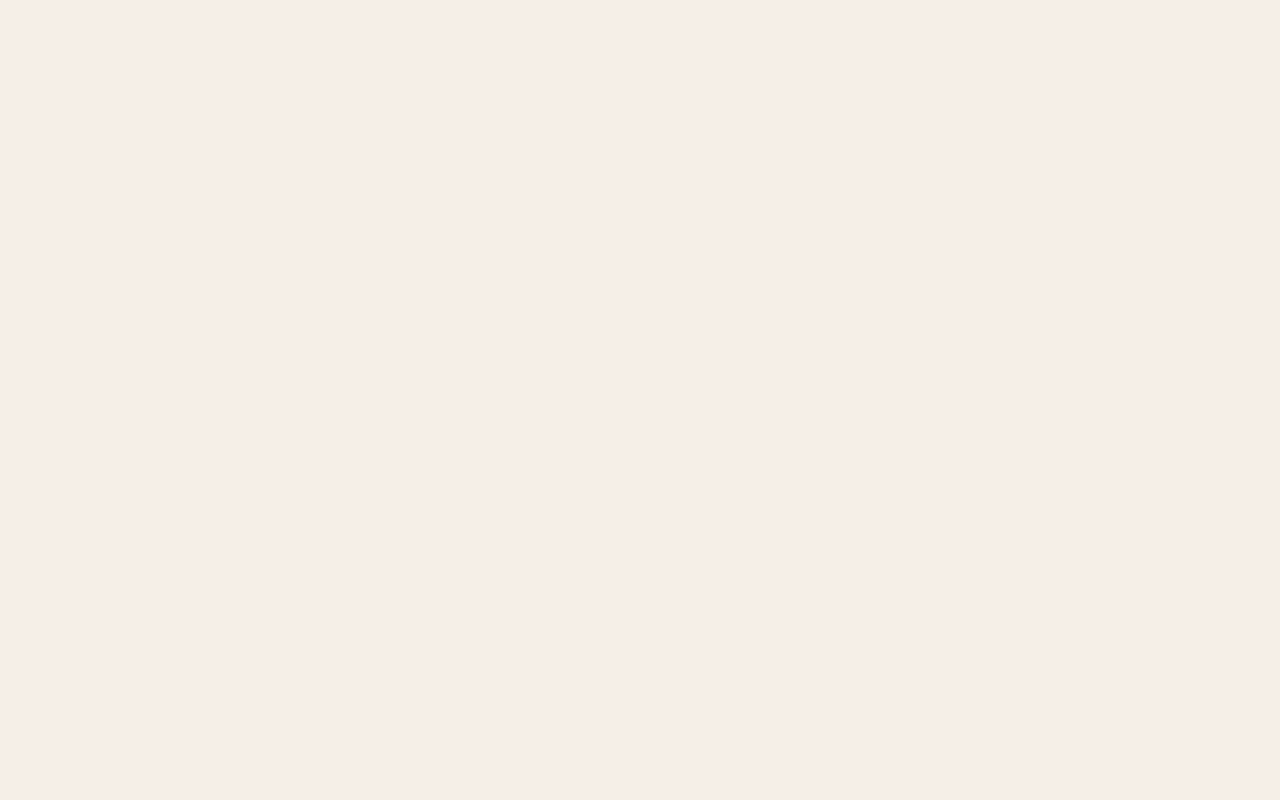
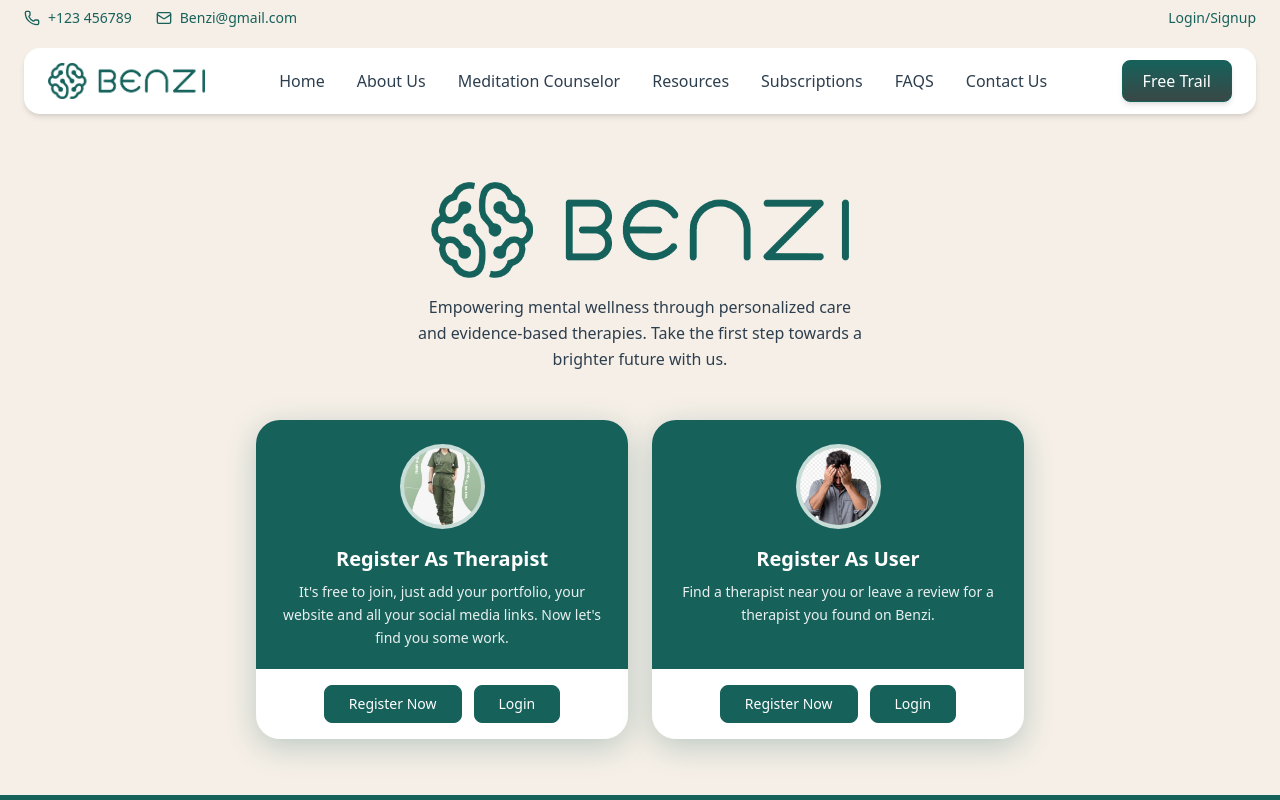
Before and after one commit to sameedsaeed123/final-year-benzi-ai-, a React (Vite) app in the folder frontend/: page /register in a window 1280 px wide. Before the commit this address had no page. Shown: the top 800 px of the page. Built offline with nearby package versions, Linux system fonts and the light colour scheme; a web font is replaced by a local one.

Commit message:
registeration

```diff
--- a/frontend/src/App.jsx
+++ b/frontend/src/App.jsx
@@ -2,6 +2,7 @@ import React from 'react';
 import { BrowserRouter as Router, Routes, Route } from 'react-router-dom';
 import Home from './pages/Home';
 import AboutUsPage from './pages/AboutUsPage';
+import Register from './pages/Register';
 
 function App() {
   return (
@@ -9,6 +10,7 @@ function App() {
       <Routes>
         <Route path="/" element={<Home />} />
         <Route path="/about" element={<AboutUsPage />} />
+        <Route path="/register" element={<Register />} />
       </Routes>
     </Router>
   );
--- a/frontend/src/components/Navbar.jsx
+++ b/frontend/src/components/Navbar.jsx
@@ -71,12 +71,13 @@ const Navbar = ({ isSticky = false }) => {
 
             {/* CTA Button & Mobile Menu Toggle */}
             <div className="flex items-center gap-4">
-              <button
+              <Link
+                to="/register"
                 className="hidden md:block text-white px-5 py-2 rounded-lg font-medium transition-all text-sm lg:text-base shadow-md hover:shadow-lg"
                 style={{ background: 'linear-gradient(180deg, #17615B 0%, #394846 100%)' }}
               >
                 Free Trial
-              </button>
+              </Link>
 
               {/* Mobile Menu Button */}
               <button
@@ -115,12 +116,13 @@ const Navbar = ({ isSticky = false }) => {
 
         {/* CTA Button & Mobile Menu Toggle */}
         <div className="flex items-center gap-4">
-          <button
+          <Link
+            to="/register"
             className="hidden md:block text-white px-5 py-2 rounded-lg font-medium transition-all text-sm lg:text-base shadow-md hover:shadow-lg"
             style={{ background: 'linear-gradient(180deg, #17615B 0%, #394846 100%)' }}
           >
             Free Trial
-          </button>
+          </Link>
 
           {/* Mobile Menu Button */}
           <button
@@ -161,14 +163,14 @@ const Navbar = ({ isSticky = false }) => {
             </div>
 
             <div className="flex items-center gap-4 mt-6 pt-4 border-t border-white/20">
-              <Link to="/login" className="text-white/80 hover:text-white font-medium">Login</Link>
+              <Link to="/register" className="text-white/80 hover:text-white font-medium">Login</Link>
               <span className="text-white/40">|</span>
-              <Link to="/signup" className="text-white/80 hover:text-white font-medium">Signup</Link>
+              <Link to="/register" className="text-white/80 hover:text-white font-medium">Signup</Link>
             </div>
 
-            <button className="mt-4 bg-white text-[#2D3E4E] px-5 py-3 rounded-lg font-bold shadow-md hover:bg-gray-100 transition-colors w-full">
+            <Link to="/register" className="mt-4 bg-white text-[#2D3E4E] px-5 py-3 rounded-lg font-bold shadow-md hover:bg-gray-100 transition-colors w-full text-center block">
               Free Trial
-            </button>
+            </Link>
           </div>
         </div>
       </div>
--- a/frontend/src/components/NavbarAlt.jsx
+++ b/frontend/src/components/NavbarAlt.jsx
@@ -1,4 +1,4 @@
-import React, { useState } from 'react';
+import React, { useState, useEffect } from 'react';
 import { Link } from 'react-router-dom';
 import { Menu, X } from 'lucide-react';
 import logo from '../assets/logo-transparent.png';
@@ -6,6 +6,17 @@ import logoWhite from '../assets/logowhite.png';
 
 const NavbarAlt = ({ activePage = 'About Us' }) => {
   const [isOpen, setIsOpen] = useState(false);
+  const [showStickyNav, setShowStickyNav] = useState(false);
+
+  useEffect(() => {
+    const handleScroll = () => {
+      // Show sticky nav after scrolling 100px
+      setShowStickyNav(window.scrollY > 100);
+    };
+
+    window.addEventListener('scroll', handleScroll);
+    return () => window.removeEventListener('scroll', handleScroll);
+  }, []);
 
   // Prevent body scroll when menu is open
   React.useEffect(() => {
@@ -30,9 +41,13 @@ const NavbarAlt = ({ activePage = 'About Us' }) => {
   ];
 
   return (
-    <nav className="bg-[#F5EFE7]">
+    <>
+      {/* Sticky Navbar - appears after scrolling */}
+      <nav
+        className={`fixed left-0 right-0 z-[9999] transition-all duration-500 ease-out ${showStickyNav ? 'top-0 opacity-100' : '-top-24 opacity-0'}`}
+      >
         <div className="container mx-auto px-4 md:px-6 py-3">
-        <div className="bg-[#F5EFE7] rounded-2xl px-4 md:px-6 py-3 flex justify-between items-center">
+          <div className="bg-white/95 backdrop-blur-md rounded-2xl px-4 md:px-6 py-3 flex justify-between items-center shadow-lg border border-gray-200/50">
             {/* Logo */}
             <div className="flex items-center">
               <Link to="/">
@@ -57,12 +72,13 @@ const NavbarAlt = ({ activePage = 'About Us' }) => {
 
             {/* CTA Button & Mobile Menu Toggle */}
             <div className="flex items-center gap-4">
-            <button
-              className="hidden md:block text-white px-5 py-2 rounded-lg font-medium transition-all text-sm lg:text-base shadow-md hover:shadow-lg border border-[#17615B]"
+              <Link
+                to="/register"
+                className="hidden md:block text-white px-5 py-2 rounded-lg font-medium transition-all text-sm lg:text-base shadow-md hover:shadow-lg"
                 style={{ background: 'linear-gradient(180deg, #17615B 0%, #394846 100%)' }}
               >
                 Free Trail
-            </button>
+              </Link>
 
               {/* Mobile Menu Button */}
               <button
@@ -73,6 +89,56 @@ const NavbarAlt = ({ activePage = 'About Us' }) => {
               </button>
             </div>
           </div>
+        </div>
+      </nav>
+
+      {/* Regular Navbar */}
+      <nav className="bg-[#F5EFE7]">
+        <div className="container mx-auto px-4 md:px-6 py-3">
+          <div className="bg-white rounded-2xl px-4 md:px-6 py-3 flex justify-between items-center shadow-md">
+            {/* Logo */}
+            <div className="flex items-center">
+              <Link to="/">
+                <img src={logo} alt="Benzi Logo" className="h-7 md:h-9" />
+              </Link>
+            </div>
+
+            {/* Desktop Nav Links */}
+            <div className="hidden lg:flex items-center gap-6 xl:gap-8 font-medium text-sm xl:text-base">
+              {navLinks.map((link) => (
+                <Link
+                  key={link.name}
+                  to={link.href}
+                  className={`transition-colors ${
+                    link.name === activePage ? 'text-[#17615B] font-bold' : 'text-[#2D3E4E] hover:text-[#17615B]'
+                  }`}
+                >
+                  {link.name}
+                </Link>
+              ))}
+            </div>
+
+            {/* CTA Button & Mobile Menu Toggle */}
+            <div className="flex items-center gap-4">
+              <Link
+                to="/register"
+                className="hidden md:block text-white px-5 py-2 rounded-lg font-medium transition-all text-sm lg:text-base shadow-md hover:shadow-lg border border-[#17615B]"
+                style={{ background: 'linear-gradient(180deg, #17615B 0%, #394846 100%)' }}
+              >
+                Free Trail
+              </Link>
+
+              {/* Mobile Menu Button */}
+              <button
+                className="lg:hidden text-[#2D3E4E] p-1"
+                onClick={() => setIsOpen(!isOpen)}
+              >
+                {isOpen ? <X size={24} /> : <Menu size={24} />}
+              </button>
+            </div>
+          </div>
+        </div>
+      </nav>
 
       {/* Mobile Off-canvas Menu */}
       <div className={`fixed inset-0 z-40 lg:hidden transition-opacity duration-300 ${isOpen ? 'opacity-100 visible' : 'opacity-0 invisible pointer-events-none'}`}>
@@ -105,19 +171,18 @@ const NavbarAlt = ({ activePage = 'About Us' }) => {
             </div>
 
             <div className="flex items-center gap-4 mt-6 pt-4 border-t border-white/20">
-                <Link to="/login" className="text-white/80 hover:text-white font-medium">Login</Link>
+              <Link to="/register" className="text-white/80 hover:text-white font-medium" onClick={() => setIsOpen(false)}>Login</Link>
               <span className="text-white/40">|</span>
-                <Link to="/signup" className="text-white/80 hover:text-white font-medium">Signup</Link>
+              <Link to="/register" className="text-white/80 hover:text-white font-medium" onClick={() => setIsOpen(false)}>Signup</Link>
             </div>
 
-              <button className="mt-4 bg-white text-[#2D3E4E] px-5 py-3 rounded-lg font-bold shadow-md hover:bg-gray-100 transition-colors w-full">
+            <Link to="/register" className="mt-4 bg-white text-[#2D3E4E] px-5 py-3 rounded-lg font-bold shadow-md hover:bg-gray-100 transition-colors w-full text-center block" onClick={() => setIsOpen(false)}>
               Free Trail
-              </button>
+            </Link>
           </div>
         </div>
       </div>
-      </div>
-    </nav>
+    </>
   );
 };
 
--- a/frontend/src/components/Pricing.jsx
+++ b/frontend/src/components/Pricing.jsx
@@ -1,4 +1,5 @@
 import React, { useState } from 'react';
+import { Link } from 'react-router-dom';
 import { FiCheckCircle, FiArrowRight } from 'react-icons/fi';
 import vectorPrice from '../assets/vectorprice.png';
 
@@ -147,7 +148,8 @@ const Pricing = () => {
                                 </ul>
 
                                 <div className="mt-auto pt-10">
-                                    <button
+                                    <Link
+                                        to="/register"
                                         className={`w-full flex items-center justify-center gap-2 rounded-[2rem] font-semibold text-sm md:text-base py-3 transition-all ${
                                             index === 1
                                                 ? 'text-white'
@@ -160,7 +162,7 @@ const Pricing = () => {
                                         }
                                     >
                                         Get Started <FiArrowRight />
-                                    </button>
+                                    </Link>
                                 </div>
                             </div>
                         </div>
--- a/frontend/src/components/Services.jsx
+++ b/frontend/src/components/Services.jsx
@@ -1,4 +1,5 @@
 import React from 'react';
+import { Link } from 'react-router-dom';
 import {
     FiMessageCircle,
     FiSmile,
@@ -82,10 +83,10 @@ const Services = () => {
                                 </div>
 
                                 <div className="bg-white px-5 md:px-6 py-3 md:py-4 flex justify-center">
-                                    <button className="bg-[#0F766E] hover:bg-[#0D6259] text-white px-6 py-2.5 rounded-lg font-semibold text-sm md:text-base transition-all shadow-[0_12px_25px_rgba(15,118,110,0.25)] flex items-center gap-2 w-full sm:w-auto justify-center">
+                                    <Link to="/register" className="bg-[#0F766E] hover:bg-[#0D6259] text-white px-6 py-2.5 rounded-lg font-semibold text-sm md:text-base transition-all shadow-[0_12px_25px_rgba(15,118,110,0.25)] flex items-center gap-2 w-full sm:w-auto justify-center">
                                         Learn More
                                         <FiArrowRight className="text-base" />
-                                    </button>
+                                    </Link>
                                 </div>
                             </div>
                         </div>
--- a/frontend/src/components/TopBar.jsx
+++ b/frontend/src/components/TopBar.jsx
@@ -1,5 +1,6 @@
 import React from 'react';
 import { Phone, Mail } from 'lucide-react';
+import { Link } from 'react-router-dom';
 
 const TopBar = () => {
   return (
@@ -16,7 +17,7 @@ const TopBar = () => {
         </div>
       </div>
       <div className="hidden md:flex items-center gap-2 font-medium">
-        <span className="text-[#17615B]">Login/Signup</span>
+        <Link to="/register" className="text-[#17615B] hover:underline">Login/Signup</Link>
       </div>
       </div>
     </div>
--- /dev/null
+++ b/frontend/src/pages/Register.jsx
@@ -0,0 +1,139 @@
+import React from 'react';
+import { Link } from 'react-router-dom';
+import TopBar from '../components/TopBar';
+import NavbarAlt from '../components/NavbarAlt';
+import Footer from '../components/Footer';
+import ScrollToTop from '../components/ScrollToTop';
+import logo from '../assets/logo-transparent.png';
+import therapistImg from '../assets/psycatrist.jpg';
+import patientImg from '../assets/patient.jpg';
+
+const Register = () => {
+  return (
+    <div className="min-h-screen font-sans bg-[#F5EFE7] flex flex-col">
+      {/* Top Bar */}
+      <div className="bg-[#F5EFE7]">
+        <TopBar />
+      </div>
+
+      {/* Navbar */}
+      <NavbarAlt activePage="" />
+
+      {/* Main Content */}
+      <div className="flex-1 bg-[#F5EFE7] py-10 md:py-14">
+        <div className="container mx-auto px-4 md:px-6">
+          {/* Logo and Tagline */}
+          <div className="text-center mb-10 md:mb-12">
+            <div className="flex justify-center mb-4">
+              <img src={logo} alt="Benzi" className="h-16 md:h-24 w-auto" />
+            </div>
+            <p className="text-[#2D3E4E] text-sm md:text-base max-w-md mx-auto leading-relaxed">
+              Empowering mental wellness through personalized care and evidence-based therapies. Take the first step towards a brighter future with us.
+            </p>
+          </div>
+
+          {/* Registration Cards */}
+          <div className="grid grid-cols-1 md:grid-cols-2 gap-5 md:gap-6 max-w-3xl mx-auto">
+            {/* Register As Therapist Card */}
+            <div className="rounded-3xl shadow-[0_8px_30px_rgba(23,97,91,0.25)] flex flex-col overflow-hidden">
+              {/* Teal Content Area */}
+              <div className="bg-[#17615B] flex-1 flex flex-col">
+                {/* Profile Image */}
+                <div className="flex justify-center pt-6 pb-4">
+                  <div className="w-20 h-20 md:w-[85px] md:h-[85px] rounded-full bg-[#c8ddd7] p-1 flex items-center justify-center">
+                    <div className="w-full h-full rounded-full overflow-hidden">
+                      <img
+                        src={therapistImg}
+                        alt="Therapist"
+                        className="w-full h-full object-cover"
+                      />
+                    </div>
+                  </div>
+                </div>
+
+                {/* Card Content */}
+                <div className="flex-1 flex flex-col px-5 md:px-6 pb-5 text-center">
+                  <h3 className="text-white text-lg md:text-xl font-bold mb-2">
+                    Register As Therapist
+                  </h3>
+                  <p className="text-white/90 text-xs md:text-sm leading-relaxed">
+                    It's free to join, just add your portfolio, your website and all your social media links. Now let's find you some work.
+                  </p>
+                </div>
+              </div>
+
+              {/* White Button Container */}
+              <div className="bg-white px-4 md:px-5 py-4 flex justify-center gap-3">
+                <Link
+                  to="/register/therapist"
+                  className="bg-[#17615B] border border-[#17615B] text-white px-5 md:px-6 py-2 rounded-lg font-medium text-sm hover:bg-transparent hover:text-[#17615B] transition-colors"
+                >
+                  Register Now
+                </Link>
+                <Link
+                  to="/login"
+                  className="bg-[#17615B] border border-[#17615B] text-white px-5 md:px-6 py-2 rounded-lg font-medium text-sm hover:bg-transparent hover:text-[#17615B] transition-colors"
+                >
+                  Login
+                </Link>
+              </div>
+            </div>
+
+            {/* Register As User Card */}
+            <div className="rounded-3xl shadow-[0_8px_30px_rgba(23,97,91,0.25)] flex flex-col overflow-hidden">
+              {/* Teal Content Area */}
+              <div className="bg-[#17615B] flex-1 flex flex-col">
+                {/* Profile Image */}
+                <div className="flex justify-center pt-6 pb-4">
+                  <div className="w-20 h-20 md:w-[85px] md:h-[85px] rounded-full bg-[#c8ddd7] p-1 flex items-center justify-center">
+                    <div className="w-full h-full rounded-full overflow-hidden">
+                      <img
+                        src={patientImg}
+                        alt="User"
+                        className="w-full h-full object-cover"
+                      />
+                    </div>
+                  </div>
+                </div>
+
+                {/* Card Content */}
+                <div className="flex-1 flex flex-col px-5 md:px-6 pb-5 text-center">
+                  <h3 className="text-white text-lg md:text-xl font-bold mb-2">
+                    Register As User
+                  </h3>
+                  <p className="text-white/90 text-xs md:text-sm leading-relaxed">
+                    Find a therapist near you or leave a review for a therapist you found on Benzi.
+                  </p>
+                </div>
+              </div>
+
+              {/* White Button Container */}
+              <div className="bg-white px-4 md:px-5 py-4 flex justify-center gap-3">
+                <Link
+                  to="/register/user"
+                  className="bg-[#17615B] border border-[#17615B] text-white px-5 md:px-6 py-2 rounded-lg font-medium text-sm hover:bg-transparent hover:text-[#17615B] transition-colors"
+                >
+                  Register Now
+                </Link>
+                <Link
+                  to="/login"
+                  className="bg-[#17615B] border border-[#17615B] text-white px-5 md:px-6 py-2 rounded-lg font-medium text-sm hover:bg-transparent hover:text-[#17615B] transition-colors"
+                >
+                  Login
+                </Link>
+              </div>
+            </div>
+          </div>
+        </div>
+      </div>
+
+      {/* Footer */}
+      <Footer />
+
+      {/* Scroll to Top Button */}
+      <ScrollToTop />
+    </div>
+  );
+};
+
+export default Register;
```
Also changed, not shown: frontend/src/components/CallToAction.jsx (+6 -4 lines), frontend/src/assets/patient.jpg (added), frontend/src/assets/psycatrist.jpg (added). Lines whose indentation alone changed are shown as unchanged.
